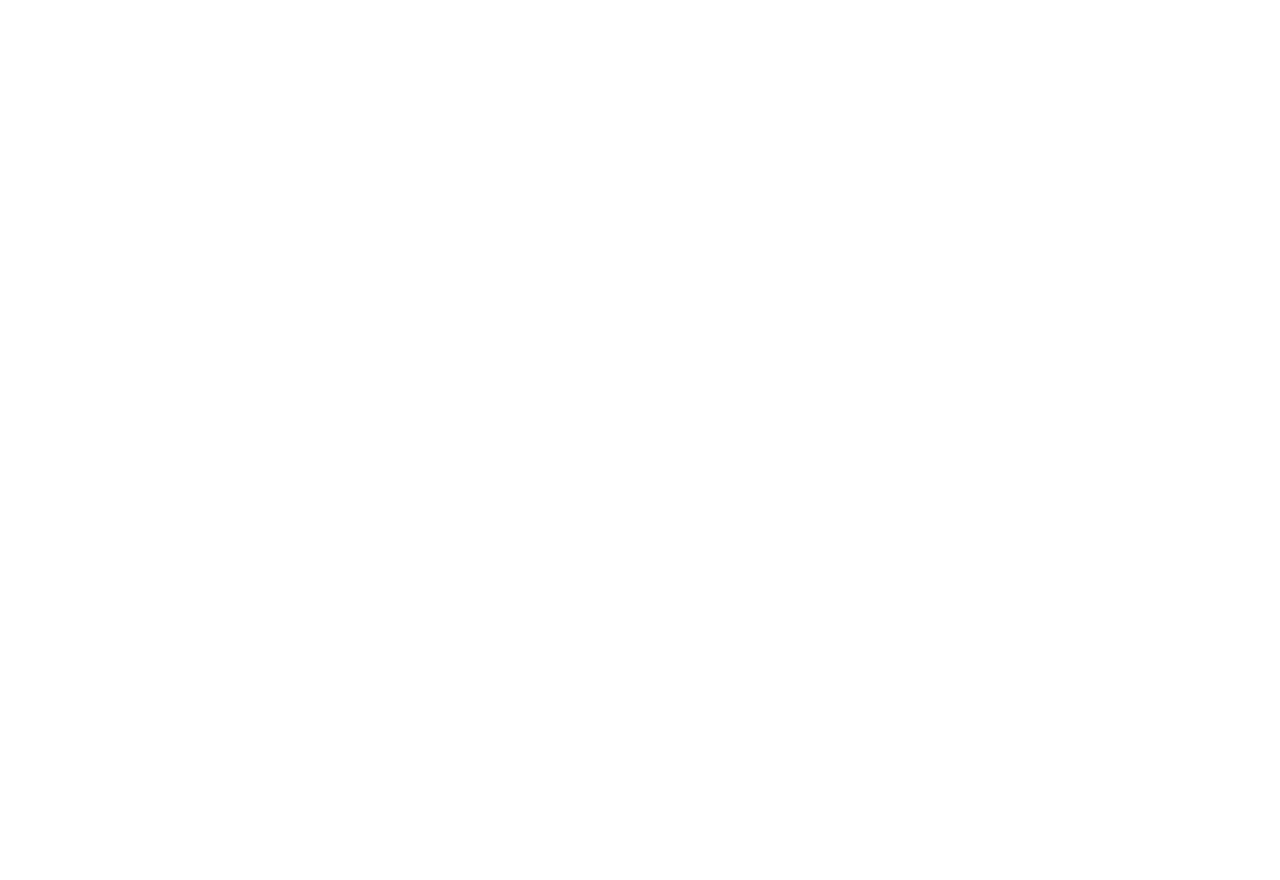
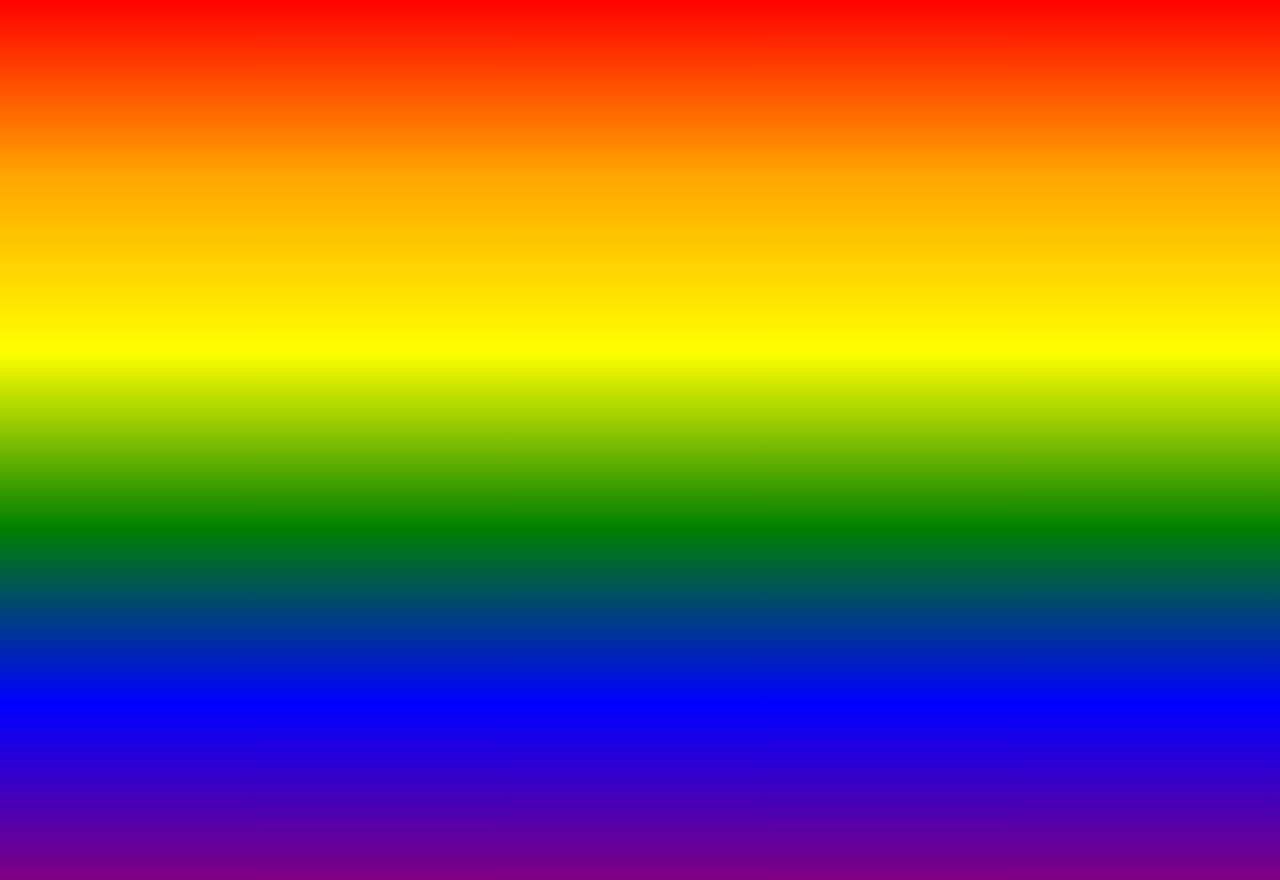
Before and after one commit to evabgn/TP2, a plain HTML site: page index.html in a window 1280 px wide. Before the commit the page ends 800 px from the top, so only its background shows below. Drawn offline with Linux system fonts and the light colour scheme.

Commit message:
Dégradé
Apprend à faire un dégradé

```diff
--- a/index.html
+++ b/index.html
@@ -4,7 +4,7 @@
     <meta charset="UTF-8">
     <meta http-equiv="X-UA-Compatible" content="IE=edge">
     <meta name="viewport" content="width=device-width, initial-scale=1.0">
-    <title>Document</title>
+    <title>Site arc en ciel</title>
     <link rel="stylesheet" href="style/style.css">
 </head>
 <body>
--- a/style/style.css
+++ b/style/style.css
@@ -0,0 +1,3 @@
+body { margin: 0px;
+    min-height: 110vh;
+    background : linear-gradient(red, orange, yellow, green, blue, purple);}
```
Also changed, not shown: 1 other file.
